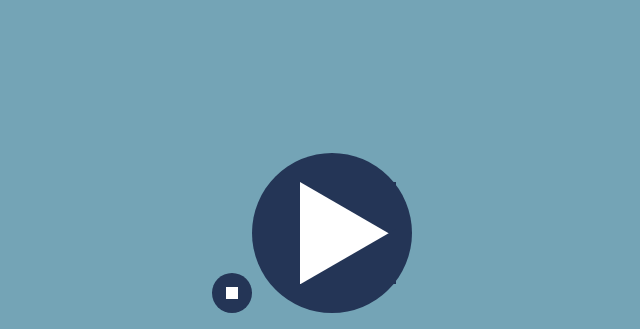
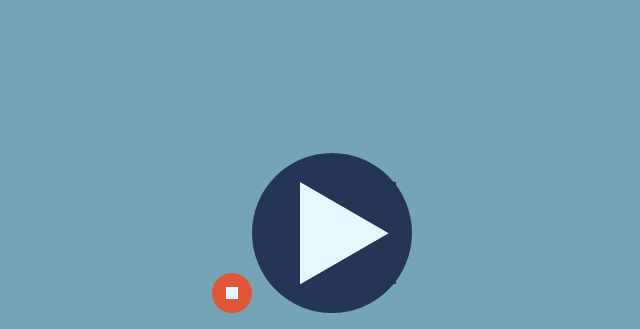
Before and after one commit to andreasnilssondev/timer, a website built with Vite: page index.html in a window 1280 px wide. Shown: the part 471-800 px from the top of the page, without its empty margins (328-968 px from the left). Built offline with nearby package versions, Linux system fonts and the light colour scheme.

Commit message:
background stop button

```diff
--- a/src/style.css
+++ b/src/style.css
@@ -3,10 +3,11 @@
 
   --main-bg-color: #74a4b6;
   --main-text-color: #243556;
+  --danger-text-color: #dd5738;
 
-  --main-icon-color: #FFFFFF;
+  --main-icon-color: #E7F7FE;
 
-  --font-size-h1: 3rem;
+  --font-size-h1: min(10vh, 10vw);
   --font-size-large-responsive: min(20vh, 20vw);
 }
 
@@ -175,6 +176,7 @@ body {
 .reset {
   display: block;
   position: relative;
+  background-color: var(--danger-text-color);
 }
 
 .reset .icon {
```
